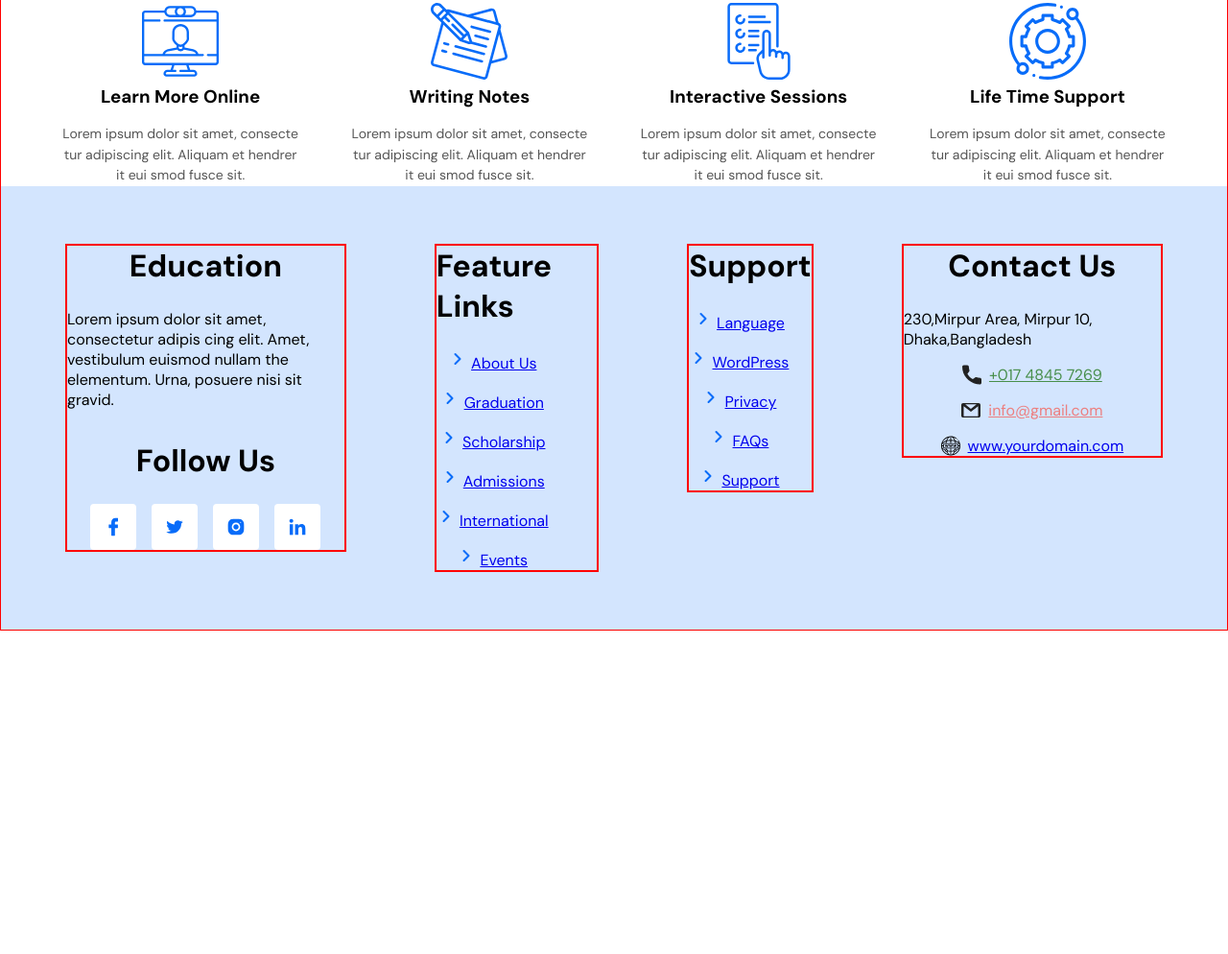
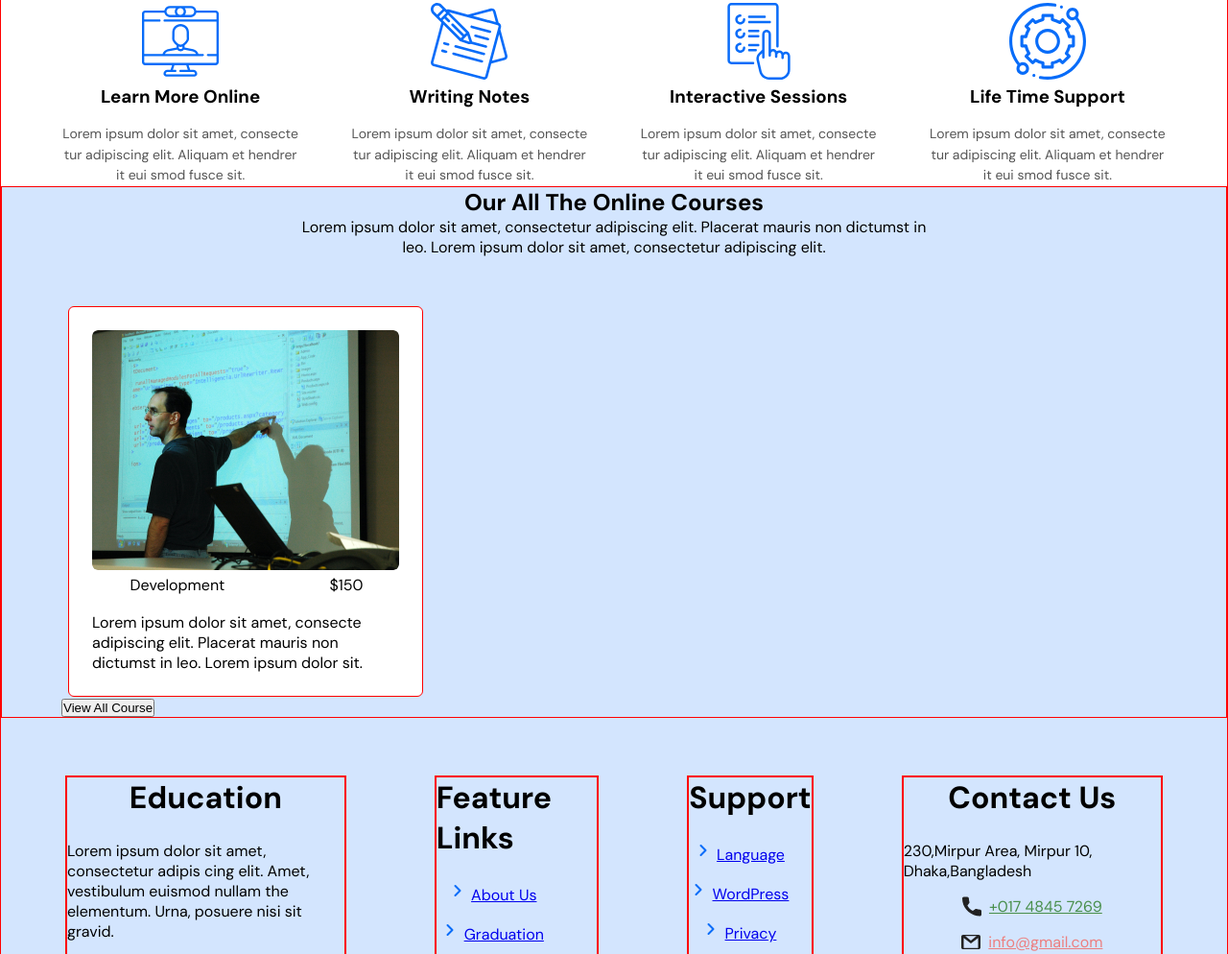
Before and after one commit to Albina2025/Education, a plain HTML site: page index.html in a window 1280 px wide. Shown: the part 1818-2812 px from the top of the page at 96% size. Before the commit the page ends 2475 px from the top, so only its background shows below. Drawn offline with Linux system fonts and the light colour scheme.

Commit message:
add file

```diff
--- a/index.html
+++ b/index.html
@@ -129,6 +129,34 @@
                         </section>
                     </div>
 
+                    <section class="couese">
+                        <div class="container">
+                            <div class="couese-header">
+                                <h1>Our All The Online Courses</h1>
+                                <p>Lorem ipsum dolor sit amet, consectetur adipiscing elit. Placerat mauris non dictumst in leo. Lorem ipsum dolor sit amet, consectetur adipiscing elit.</p>
+                            </div>
+
+                            <div class="couese-grid">
+                                <div class="couese-card">
+                                    <div class="card-in">
+                                        <div class="couese-baner">
+                                            <img src="./images/home/development.png" alt="">
+                                        </div>
+                                        <div class="couese-title">
+                                            <div class="title-price">
+                                                  <p>Development</p>
+                                                  <p>$150</p>
+                                            </div>
+                                            <span>Lorem ipsum dolor sit amet, consecte adipiscing elit. Placerat mauris non dictumst in leo. Lorem ipsum dolor sit.</span>
+                                        </div>
+                                    </div>
+                                </div>
+                            </div>
+
+                            <button class="couese-btn">View All Course</button>
+                        </div>
+                    </section>
+
             </main>
 
                 <!-- footer -->
--- a/sass/main.sass
+++ b/sass/main.sass
@@ -248,3 +248,70 @@
             font-size: 14px
             line-height: 155%
             color: rgba(85, 85, 85, 1)
+
+
+
+    /*------couese--------*/
+
+
+.couese
+    width: 100%
+    background: rgba(211, 229, 254, 1)
+    display: flax
+    flex-direction: column
+    justify-content: center
+    align-items: center
+    border: 1px solid red
+
+.couese-header
+    width: 674px
+    height: 124px
+    text-align: center
+
+    &-h1
+        font-size: 48px
+        line-height: 62px
+
+    &-p
+        font-size: 16px
+        line-height: 155%
+
+.couese-grid
+    display: grid
+    grid-template-columns: repeat(3, 1fr)
+
+
+.couese-card
+    width: 370px
+    padding: 24px
+    border: 1px solid red
+    border-radius: 6px
+    background: rgba(255, 255, 255, 1)
+
+.card-in
+    width: 322px
+    display: flex
+    flex-direction: column
+    justify-content: flex-start
+    align-items: flex-start
+    gap: 20
+
+
+.couese-baner
+    width: 100%
+
+    img
+        max-width: 320px
+        border-radius: 6px
+        height: 250px
+
+
+.title-price
+    display: flex
+    gap: 109px
+
+.couese-title
+    width: 322px
+    display: flex
+    flex-direction: column
+    gap: 18px
```
Also changed, not shown: css/box-dist.css, css/box.css, css/main.css, images/home/development.png (added).
